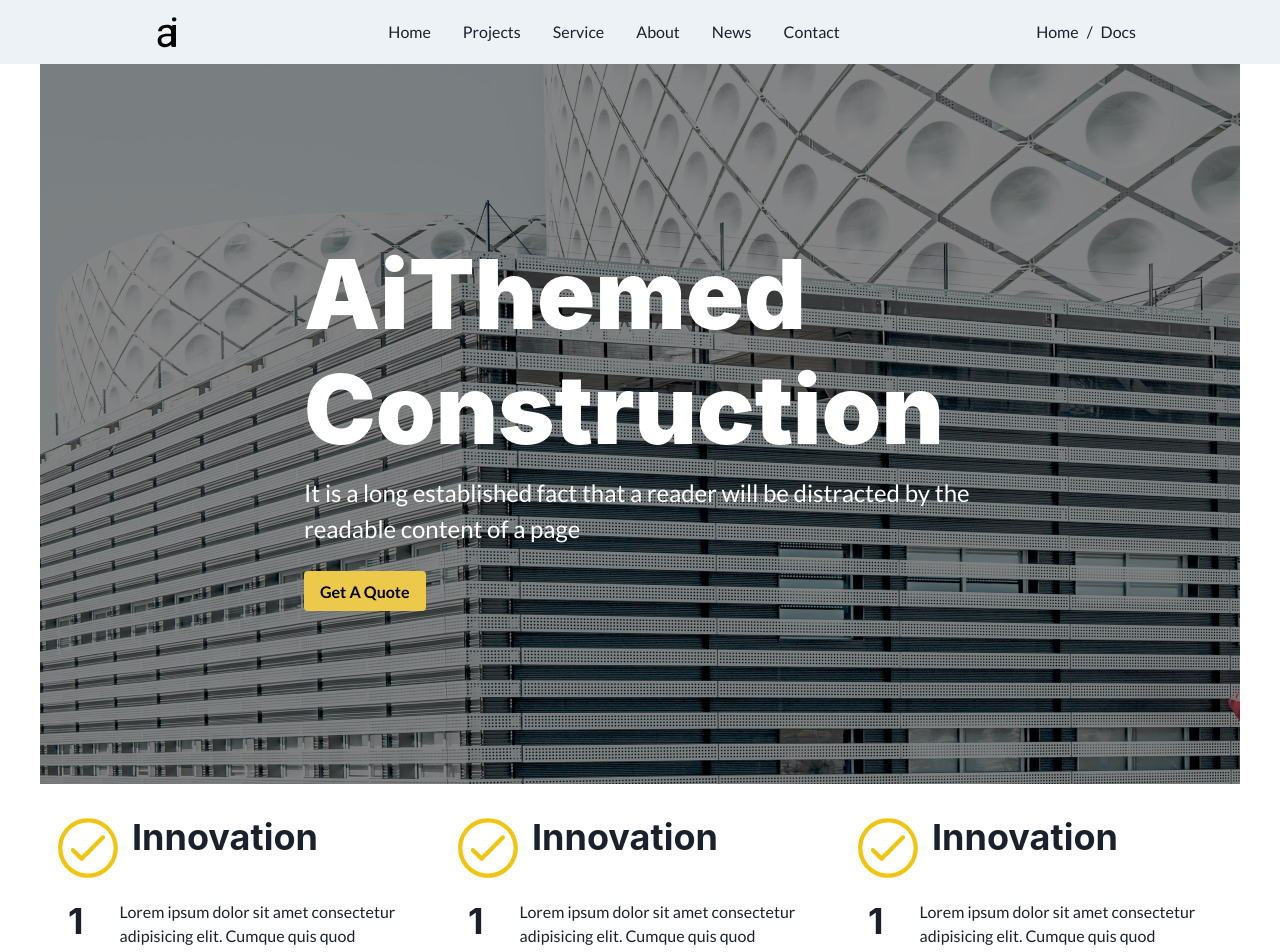
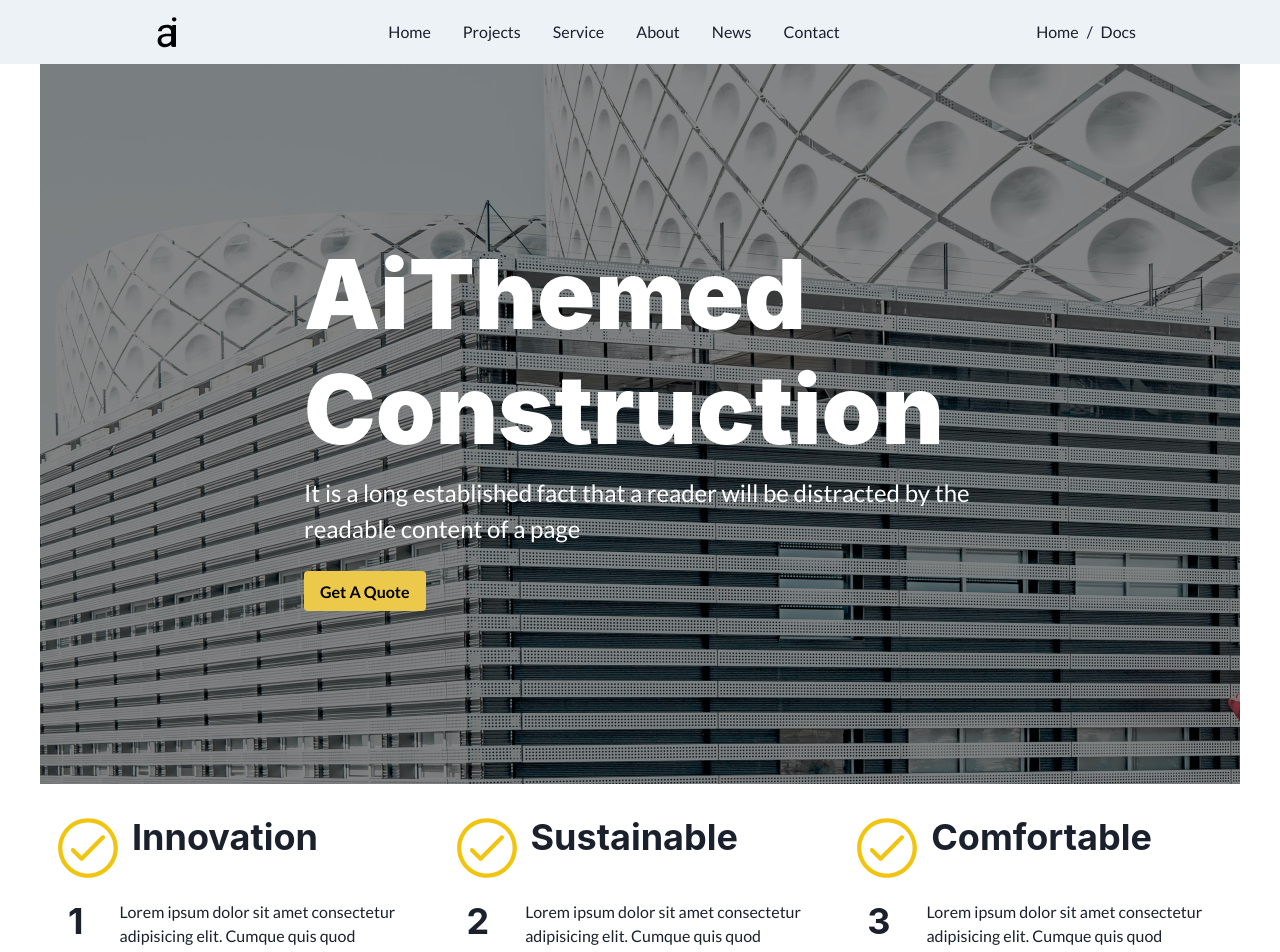
Before and after one commit to Fordjour12/Ai-construction-D3v, a React (Vite) app: page / in a window 1280 px wide. Shown: the top 952 px of the page. Built offline with nearby package versions, Linux system fonts and the light colour scheme.

Commit message:
HeroSection updated

```diff
--- a/src/components/HeroSection.jsx
+++ b/src/components/HeroSection.jsx
@@ -25,15 +25,15 @@ const heroContent = [
 	},
 	{
 		image: check,
-		header: 'Innovation',
-		number: '1',
+		header: 'Sustainable',
+		number: '2',
 		description:
 			'Lorem ipsum dolor sit amet consectetur adipisicing elit. Cumque quis quod consectetur adipisci? Vero aut voluptates laudantium dolores omnisexercitationem.',
 	},
 	{
 		image: check,
-		header: 'Innovation',
-		number: '1',
+		header: 'Comfortable',
+		number: '3',
 		description:
 			'Lorem ipsum dolor sit amet consectetur adipisicing elit. Cumque quis quod consectetur adipisci? Vero aut voluptates laudantium dolores omnisexercitationem.',
 	},
```
